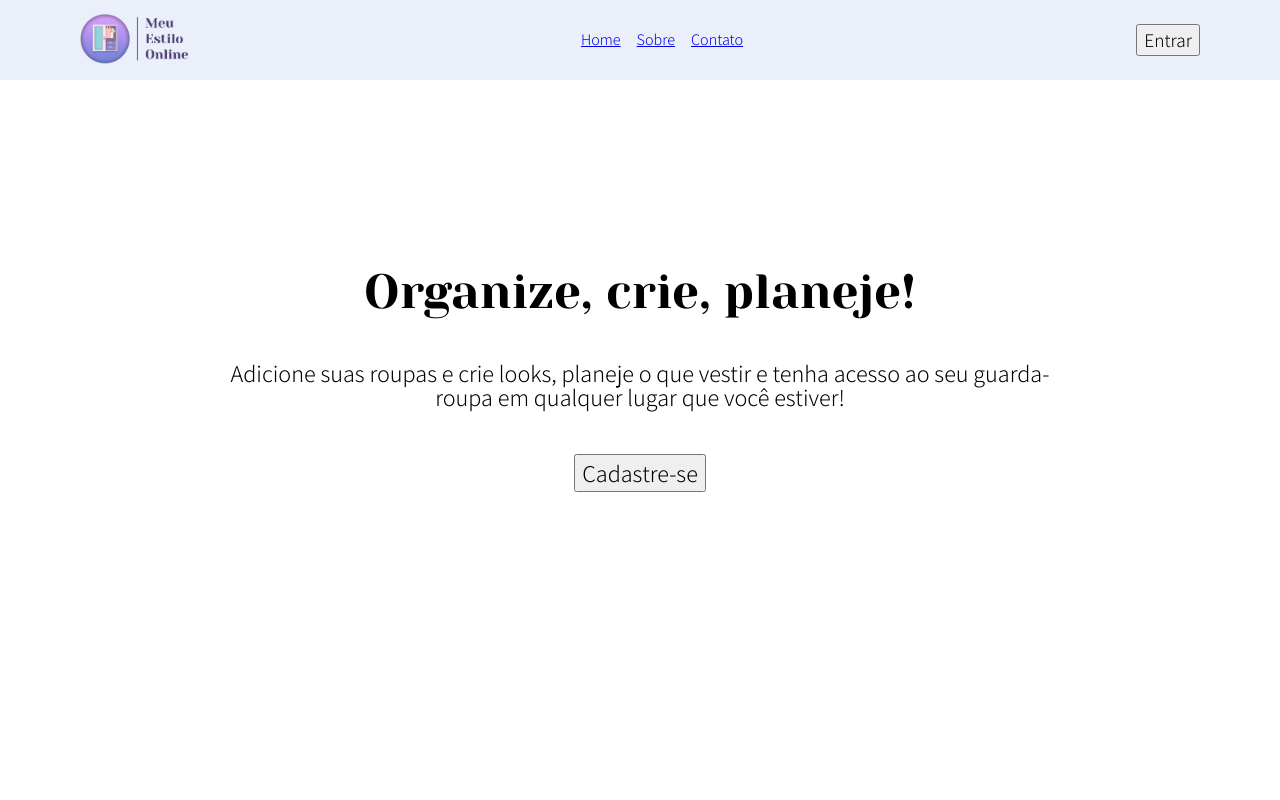
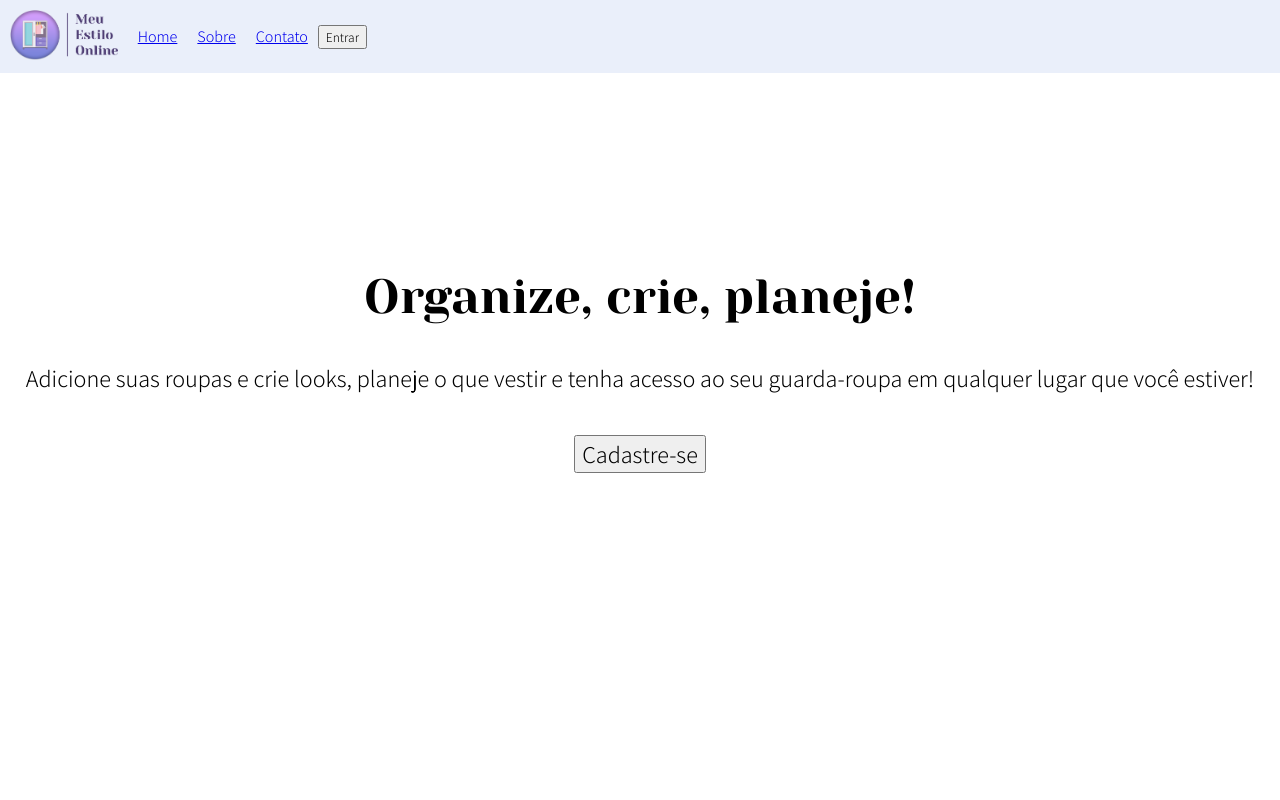
Before and after one commit to lydyanah/projeto-senac, a React (Create React App) app: page / in a window 1280 px wide. Shown: the top 800 px of the page. Built offline with nearby package versions, Linux system fonts and the light colour scheme.

Commit message:
revisão css

```diff
--- a/public/index.html
+++ b/public/index.html
@@ -10,6 +10,6 @@
   </head>
   <body>
     <noscript>You need to enable JavaScript to run this app.</noscript>
-    <div id="root"></div>
+    <section id="root"></section>
   </body>
 </html>
--- a/src/components/Page/Page.tsx
+++ b/src/components/Page/Page.tsx
@@ -10,11 +10,12 @@ type Props = {
 const Page: FunctionComponent<Props> = ({ children }) => {
   return (
     <>
-      <div className="content">
-        <div className="navbar">
+      <div className="navbar-fixed">
+        <div className="navbar-content">
           <Link to="/">
-            <img className="logo" src={Logo} alt="logotipo" />
+            <img className="logotipo" src={Logo} alt="logotipo" />
           </Link>
+          <div className="menu">
             <nav className="menu">
               <Link to="/" className="menuItem">
                 Home
@@ -25,18 +26,17 @@ const Page: FunctionComponent<Props> = ({ children }) => {
               <Link to="/contato" className="menuItem">
                 Contato
               </Link>
-          </nav>
               <Link to="/login">
                 <button className="login">Entrar</button>
               </Link>
+            </nav>
           </div>
-        <main>
-          {children}
-        </main>
+        </div>
+      </div>
+      <main>{children}</main>
       <footer>
         <p>2021. Meu Estilo Online. Todos os direitos reservados.</p>
       </footer>
-      </div>
     </>
   );
 };
--- a/src/components/Page/styles.css
+++ b/src/components/Page/styles.css
@@ -1,26 +1,30 @@
-.logo{
+.logotipo{
   height: 50px;
+  padding: 10px;
 }
 
-.navbar{
+.navbar-fixed{
   background-color: rgb(234, 239, 250);
-  display: flex;
-  justify-content: space-between;
-  align-items: center;
-  height: 80px;
-  padding: 0 80px;
   position: sticky;
   top: 0;
   z-index: 100;
 }
 
-.menuItem {
-  padding: 8px;
+.navbar-content{
+  display: flex;
+  flex-wrap: wrap;
+  align-items: center;
 }
 
+.menuItem {
+  padding: 10px;
+}
+/*
 button.login{
-    font-size: 1.2em;
-}
+  position: absolute;
+  right: 40px;
+  font-size: 16px;
+} */
 
 footer{
   background-color: rgb(234, 239, 250);
@@ -29,4 +33,10 @@ footer{
   display: flex;
   justify-content: center;
   align-items: center;
+  text-align: center;
 }
+
+
+@media (min-width: 440px){
+
+}
--- a/src/styles/global.css
+++ b/src/styles/global.css
@@ -7,16 +7,12 @@
     font-weight: 300;
 }
 
-.content {
+#root {
     display: flex;
     flex-direction: column;
     min-height: 100vh;
 }
 
-main{
-    margin: 0px 200px;
-}
-
 h1, h2, h3{
     font-family: Yeseva One;
 }
```
Also changed, not shown: src/pages/home/styles.css (line endings or trailing spaces). Lines whose indentation alone changed are shown as unchanged.
